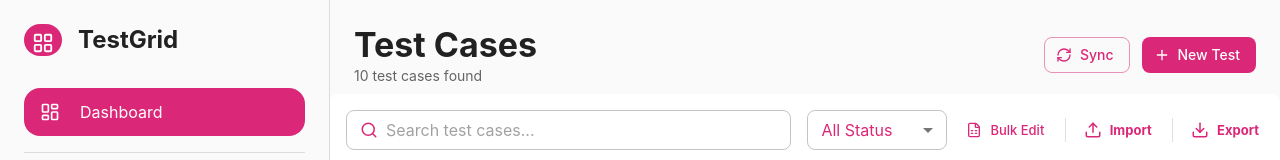
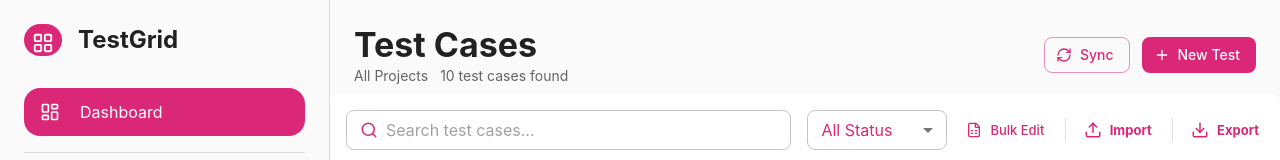
Before and after one commit to TamarGrossman12345/TestGrid-frontend, a React (Vite) app: page / in a window 1280 px wide. Shown: the top 160 px of the page. Built offline with nearby package versions, Linux system fonts and the light colour scheme.

Commit message:
adding the project name to the dashboard

```diff
--- a/src/components/layout/Sidebar.tsx
+++ b/src/components/layout/Sidebar.tsx
@@ -35,13 +35,13 @@ interface Project {
 
 const DRAWER_WIDTH = 330;
 
-const Sidebar = ({ projects }: { projects: Project[] }) => {
-  const [openProject, setOpenProject] = useState<string | null>(null);
+interface SidebarProps {
+  projects: Project[];
+  openProject: string | null;
+  handleProjectClick: (id: string) => void;
+}
 
-  const handleProjectClick = (id: string) => {
-    setOpenProject(openProject === id ? null : id);
-  };
-
+const Sidebar = ({ projects, openProject, handleProjectClick }: SidebarProps) => {
   return (
     <Drawer
       variant="permanent"
--- a/src/pages/WorkSpace.tsx
+++ b/src/pages/WorkSpace.tsx
@@ -3,11 +3,11 @@ import React, { useState, useMemo } from "react";
 import { Box, Typography, Button } from "@mui/material";
 import { RefreshCw, Plus } from "lucide-react";
 import Sidebar from "../components/layout/Sidebar";
-import  StatsFooter from "../components/Workspace/StatsFooter";
-import  FilterBar  from "../components/Workspace/FilterBar";
+import StatsFooter from "../components/Workspace/StatsFooter";
+import FilterBar from "../components/Workspace/FilterBar";
 import { TestCase, User, Project } from "../types";
-import  TestGrid from "../components/Workspace/TestGrid";
-import  NewTestDialog from "../components/Workspace/NewTestDialog";
+import TestGrid from "../components/Workspace/TestGrid";
+import NewTestDialog from "../components/Workspace/NewTestDialog";
 
 interface WorkSpaceProps {
   testCases: TestCase[];
@@ -20,6 +20,12 @@ export const WorkSpace = ({ testCases, users, projects }: WorkSpaceProps) => {
   const [searchQuery, setSearchQuery] = useState("");
   const [filterStatus, setFilterStatus] = useState("all");
   const [showNewTestDialog, setShowNewTestDialog] = useState(false);
+
+    const [openProject, setOpenProject] = useState<string | null>(null);
+
+  const handleProjectClick = (id: string) => {
+    setOpenProject(openProject === id ? null : id);
+  };
 
   const filteredTestCases = useMemo(() => {
     return testCases.filter((tc) => {
@@ -41,11 +47,17 @@ export const WorkSpace = ({ testCases, users, projects }: WorkSpaceProps) => {
     };
   }, [testCases]);
 
+  const activeProjectName = useMemo(() => {
+  if (!openProject) return "All Projects";
+  const project = projects.find(p => p.id === openProject);
+  return project?.name || "Unknown Project";
+}, [openProject, projects]);
+
   return (
     <Box
       sx={{ display: "flex", height: "100vh", bgcolor: "background.default" }}
     >
-      <Sidebar projects={projects} />
+      <Sidebar projects={projects} openProject={openProject} handleProjectClick={handleProjectClick}/>
 
       <Box
         sx={{
@@ -68,10 +80,16 @@ export const WorkSpace = ({ testCases, users, projects }: WorkSpaceProps) => {
             <Typography variant="h4" fontWeight="bold">
               Test Cases
             </Typography>
-            <Typography variant="body2" color="text.secondary">
-              {filteredTestCases.length} test cases found
-            </Typography>
+            <Box sx={{ display: "flex", gap: 1.5 }}>
+              <Typography variant="body2" color="text.secondary">
+                {activeProjectName}
+              </Typography>
+              <Typography variant="body2" color="text.secondary">
+                {filteredTestCases.length} test cases found
+              </Typography>
+            </Box>
           </Box>
+
           <Box sx={{ display: "flex", gap: 1.5 }}>
             <Button variant="outlined" startIcon={<RefreshCw size={16} />}>
               Sync
```
